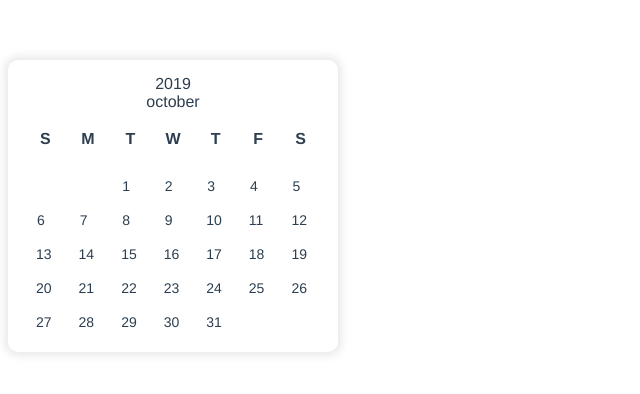
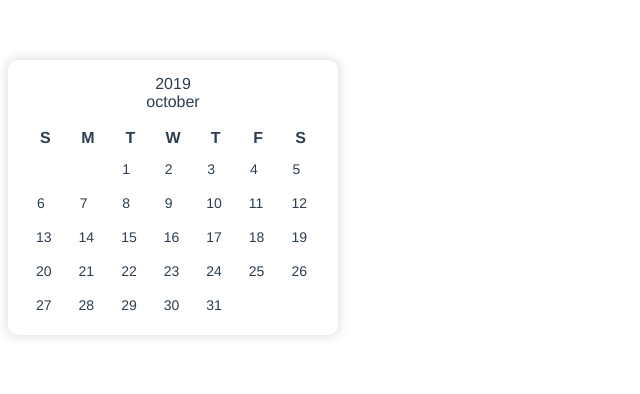
Before and after one commit to jiayingy/vue-single-date-picker, a Vue app: page / in a window 1280 px wide. Shown: the top 394 px of the page, without its empty margins (0-640 px from the left). Built offline with nearby package versions, Linux system fonts and the light colour scheme.

Commit message:
Rename component file

```diff
--- a/src/components/CalendarView.vue
+++ b/src/components/CalendarView.vue
@@ -1,12 +1,12 @@
 <template>
   <div class="calendar-view">
-    <calendar-month
+    <CalendarMonthHeader
       :year="year"
       :month="month"
     />
     <table>
       <thead>
-        <CalendarHeader
+        <CalendarWeekHeader
           v-for="(day, index) in daysInWeek"
           :key="index"
           :day="day"
@@ -24,17 +24,17 @@
 </template>
 
 <script>
-import CalendarHeader from './CalendarHeader';
+import CalendarWeekHeader from './CalendarWeekHeader';
 import CalendarWeek from './CalendarWeek';
-import CalendarMonth from './CalendarMonth';
+import CalendarMonthHeader from './CalendarMonthHeader';
 
 const NUM_DAYS_IN_WEEK = 7;
 
 export default {
   components: {
-    CalendarHeader,
+    CalendarWeekHeader,
     CalendarWeek,
-    CalendarMonth
+    CalendarMonthHeader
   },
   data() {
     return {
--- a/src/components/CalendarHeader.vue
+++ b/src/components/CalendarWeekHeader.vue
@@ -1,6 +1,8 @@
 <template>
   <th>
-    <p>{{ day }}</p>
+    <div class="week-header">
+      {{ day }}
+    </div>
   </th>
 </template>
 
@@ -15,6 +17,8 @@ export default {
 }
 </script>
 
-<style>
-
+<style scoped>
+.week-header {
+  margin-top: 15px;
+}
 </style>
```
Also changed, not shown: src/components/CalendarMonthHeader.vue (renamed from src/components/CalendarMonth.vue).
